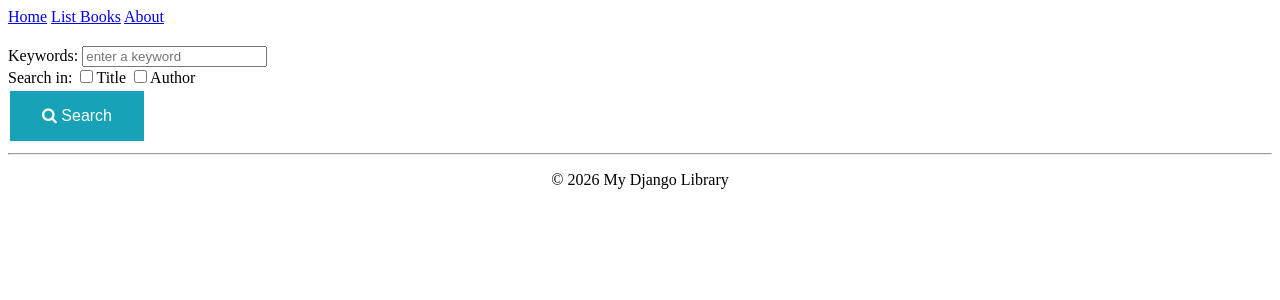
After one commit to TwixR26/libraryproject, a Django app: page /books/search/ in a window 1280 px wide. The commit adds this page. Shown: the top 300 px of the page. Run offline with Django 5.2, Linux system fonts and the light colour scheme.

Commit message:
Done with Lab 6 - HTML Form and Handling

```diff
--- a/apps/bookmodule/urls.py
+++ b/apps/bookmodule/urls.py
@@ -13,4 +13,5 @@ urlpatterns = [
     path('html5/text/formatting/', views.formatting, name="books.formatting"),
     path('html5/listing/', views.listing, name="books.listing"),
     path('html5/tables/', views.tables, name="books.tables"),
+    path('search/', views.search, name="books.search"),
 ]
--- a/apps/bookmodule/views.py
+++ b/apps/bookmodule/views.py
@@ -25,3 +25,27 @@ def listing(request):
 
 def tables(request):
     return render(request, 'bookmodule/tables.html')
+
+def __getBooksList():
+    book1 = {'id': 12344321, 'title': 'Continuous Delivery', 'author': 'J.Humble and D. Farley'}
+    book2 = {'id': 56788765, 'title': 'Reversing: Secrets of Reverse Engineering', 'author': 'E. Eilam'}
+    book3 = {'id': 43211234, 'title': 'The Hundred-Page Machine Learning Book', 'author': 'Andriy Burkov'}
+    return [book1, book2, book3]
+
+def search(request):
+    if request.method == "POST":
+        string = request.POST.get('keyword').lower()
+        isTitle = request.POST.get('option1')
+        isAuthor = request.POST.get('option2')
+        # now filter
+        books = __getBooksList()
+        newBooks = []
+        for item in books:
+            contained = False
+            if isTitle and string in item['title'].lower(): contained = True
+            if not contained and isAuthor and string in item['author'].lower(): contained = True
+
+            if contained: newBooks.append(item)
+        return render(request, 'bookmodule/bookList.html', {'books': newBooks})
+
+    return render(request, 'bookmodule/search.html')
--- /dev/null
+++ b/apps/templates/bookmodule/search.html
@@ -0,0 +1,43 @@
+{% extends "layouts/base.html" %}
+{% load static %}
+{% block title %} Searching Page {% endblock title %}
+
+{% block stylesheets %}
+<style>
+.searchForm{
+    margin-top: 20px;
+}
+button {
+    color: #fff;
+    background-color: #17a2b8;
+    border-color: #17a2b8;
+    border: none;
+    padding: 16px 32px;
+    text-align: center;
+    text-decoration: none;
+    display: inline-block;
+    font-size: 16px;
+    margin: 4px 2px;
+    transition-duration: 0.4s;
+    cursor: pointer; /* hand pointer */
+}
+button:hover {
+    background-color: green;
+    color: white;
+}
+</style>
+{% endblock stylesheets %}
+
+{% block content %}
+<form class="searchForm" method="post" action="">
+    {% csrf_token %}
+    <label>Keywords: </label>
+    <input type="text" name="keyword" placeholder="enter a keyword"/>
+    <br/>
+    <label>Search in: </label>
+    <input type="checkbox" name="option1"/><label>Title</label>
+    <input type="checkbox" name="option2"/><label>Author</label>
+    <br/>
+    <button type="submit" ><i class="fa fa-search" aria-hidden="true"></i> Search</button>
+</form>
+{% endblock content %}
--- a/apps/templates/layouts/base.html
+++ b/apps/templates/layouts/base.html
@@ -9,6 +9,7 @@
     <link rel="icon" href="{% static 'qu-icon.png' %}">
     <meta charset="UTF-8">
     <link rel="stylesheet" href="{% static 'styles.css' %}">
+    <link rel="stylesheet" href="https://cdnjs.cloudflare.com/ajax/libs/font-awesome/4.7.0/css/font-awesome.min.css">
     {% block stylesheets %} {% endblock stylesheets %}
 </head>
 <body>
--- a/apps/usermodule/views.py
+++ b/apps/usermodule/views.py
@@ -1,3 +1,8 @@
 from django.shortcuts import render
 
 # Create your views here.
+def __getBooksList():
+    book1 = {'id': 12344321, 'title': 'Continuous Delivery', 'author': 'J.Humble and D. Farley'}
+    book2 = {'id': 56788765, 'title': 'Reversing: Secrets of Reverse Engineering', 'author': 'E. Eilam'}
+    book3 = {'id': 43211234, 'title': 'The Hundred-Page Machine Learning Book', 'author': 'Andriy Burkov'}
+    return [book1, book2, book3]
```
Also changed, not shown: apps/templates/bookmodule/bookList.html (added, +18 -0 lines).
